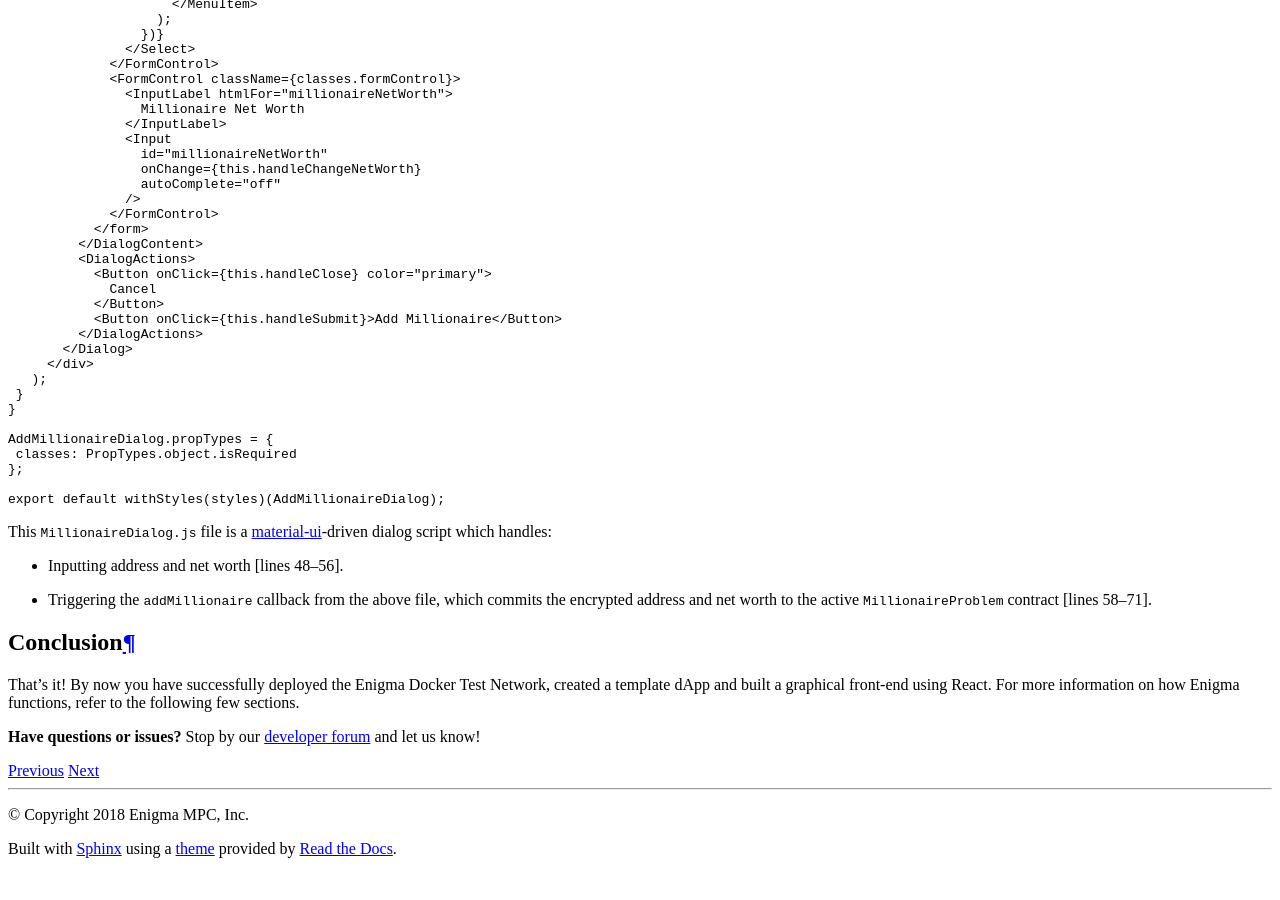
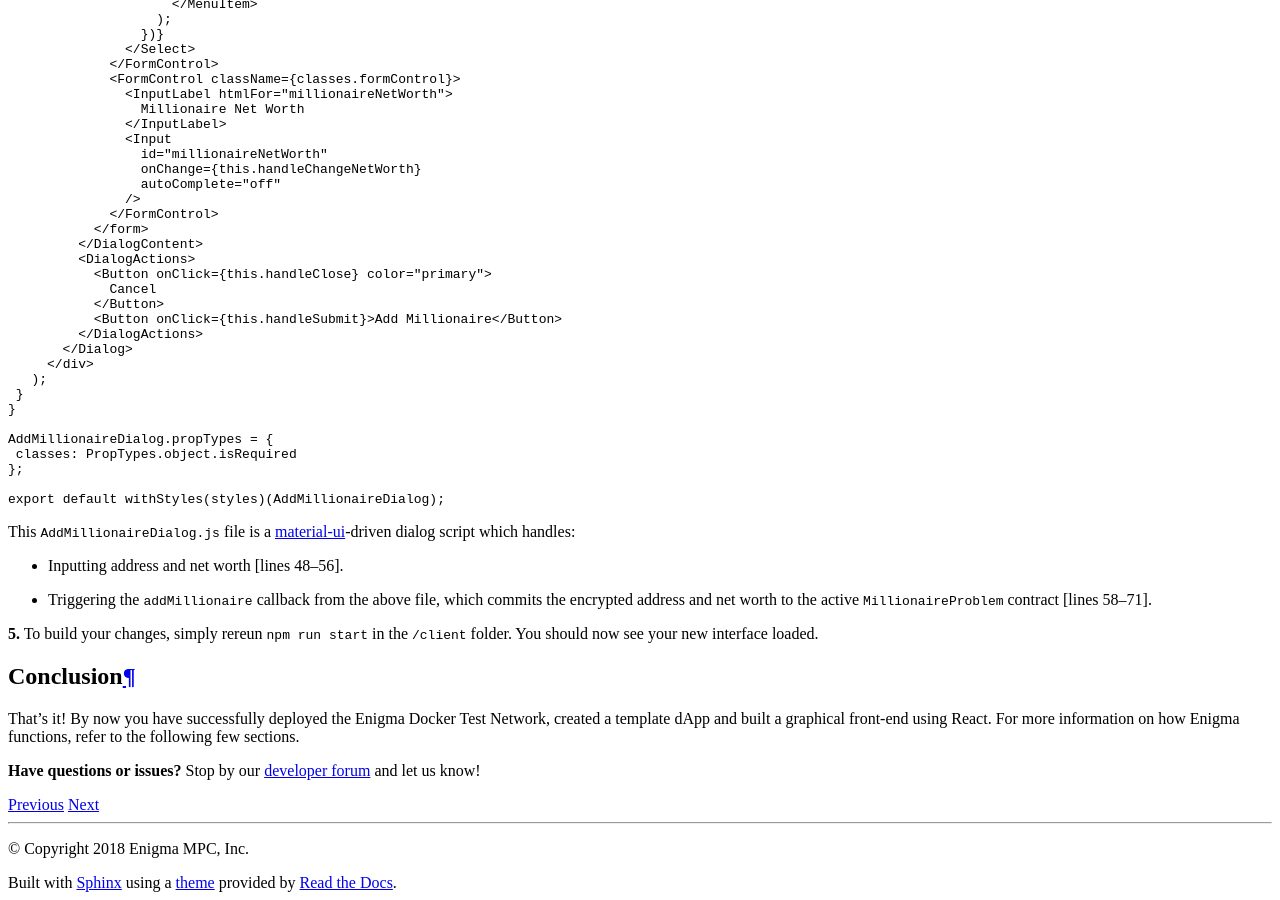
Before and after one commit to scrtlabs/protocol, a Sphinx documentation site: the page built from docs/source/CreateReactFrontend.rst, in a window 1280 px wide and 900 px high, scrolled down 7038 px. Built offline with Sphinx 7.4.7 and the Read the Docs theme 2.0.0, drawn with Linux system fonts in a browser that asks for light colours; before the commit the page ends 7904 px from its top, so only the background shows below that; some of the changed text lies outside the part shown.

Commit message:
Grammatical changes

```diff
--- a/docs/source/CreateReactFrontend.rst
+++ b/docs/source/CreateReactFrontend.rst
@@ -313,14 +313,14 @@ The file ``App.js`` is essentially the index page of your dApps interface, which
 
  export default withStyles(styles)(MillionairesProblemWrapper);
 
-The ``MillionareProblemWrapper.js`` component drives the business logic for the MillionairesProblem that’s being rendered and handles:
+The ``MillionairesProblemWrapper.js`` component drives the business logic for the MillionairesProblem that’s being rendered and handles:
 
 * The logic to ``addMillionaire`` (committing encrypted values for the address and net worth to the contract) [lines 51–66].
 * Rendering the current state of the contract (number of participants, richest address) [lines 145–146].
 * The ``enigmaTask`` (in charge of executing the secret computation, running the callable and callback functions with the encrypted arguments necessary) [lines 68–109].
 
 
-**4.** In the same directory, create a file named ``MillionaireDialog.js`` and paste the following code: ::
+**4.** In the same directory, create a file named ``AddMillionaireDialog.js`` and paste the following code: ::
 
  import React, { Component } from "react";
  import PropTypes from "prop-types";
@@ -471,10 +471,12 @@ The ``MillionareProblemWrapper.js`` component drives the business logic for the
 
  export default withStyles(styles)(AddMillionaireDialog);
 
-This ``MillionaireDialog.js`` file is a `material-ui <https://material-ui.com>`__-driven dialog script which handles:
+This ``AddMillionaireDialog.js`` file is a `material-ui <https://material-ui.com>`__-driven dialog script which handles:
 
 * Inputting address and net worth [lines 48–56].
 * Triggering the ``addMillionaire`` callback from the above file, which commits the encrypted address and net worth to the active ``MillionaireProblem`` contract [lines 58–71].
+
+**5.** To build your changes, simply rereun ``npm run start`` in the ``/client`` folder. You should now see your new interface loaded.
 
 Conclusion
 ~~~~~~~~~~~
```
Also changed, not shown: other parts of docs/source/CreateReactFrontend.rst (+1 -1 lines).
